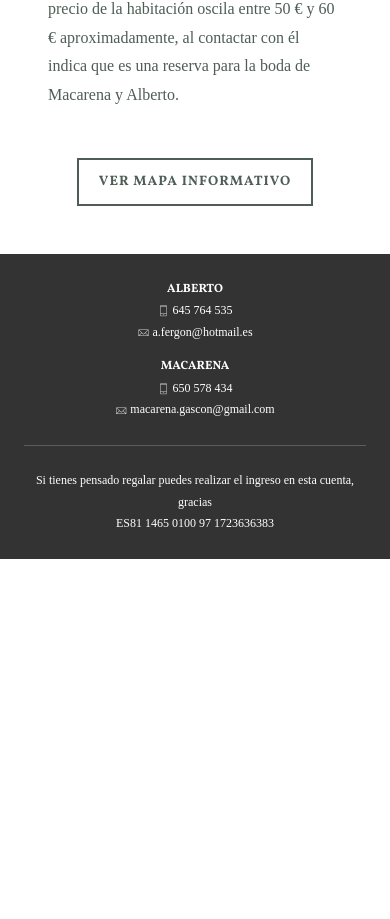
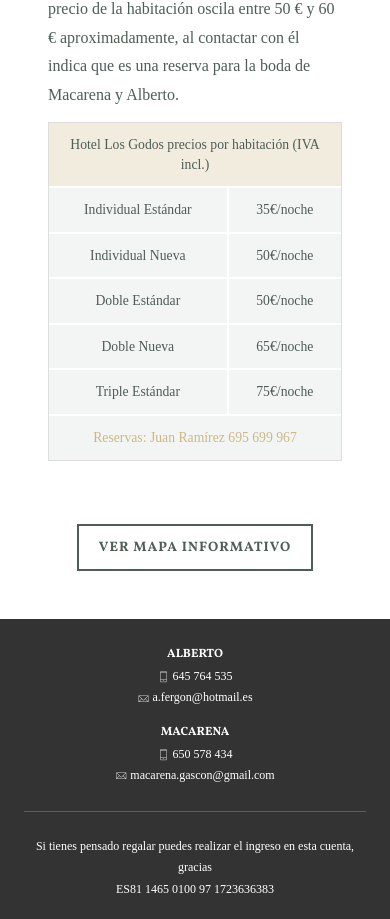
Before and after one commit to enlacemarbel/website, a plain HTML site: page dormir.html in a window 390 px wide. Shown: the part 1498-2417 px from the top of the page. Before the commit the page ends 2057 px from the top, so only its background shows below. Drawn offline with nearby package versions, Linux system fonts and the light colour scheme; files that its build step writes are made by us from their sources; a script that the page names is missing; a web font is replaced by a local one.

Commit message:
Los Godos update 2

```diff
--- a/dormir.html
+++ b/dormir.html
@@ -154,6 +154,47 @@
               <p class="marginDown">
                 También os recomendamos un hotel que acaban de inaugurar, <strong>Hotel Los Godos</strong>, aún no tienen su web publicada, pero podéis gestionar la reserva contactando con <strong>Juan Ramírez</strong> en el número<a href="tel:695699967"> 695 699 967</a> Es un hotel totalmente reformado en el que el precio de la habitación oscila entre 50 € y 60 € aproximadamente, al contactar con él indica que es una reserva para la boda de Macarena y Alberto.
               </p>
+              <!-- Data table -->
+              <div class="row marginDown-xl">
+                <div class="col-sm-6 col col-sm-offset-3">
+                  <div class="table-responsive">
+                    <table class="customTable yellow">
+                      <thead>
+                        <tr>
+                           <th colspan="2">Hotel Los Godos precios por habitación (IVA incl.)</th>
+                        </tr>
+                        </thead>
+                        <tfoot>
+                        <tr>
+                            <th colspan="2">Reservas: Juan Ramírez <a href="tel:695699967"> 695 699 967</a></th>
+                        </tr>
+                        </tfoot>
+                        <tbody>
+                           <tr>
+                            <td>Individual Estándar</td>
+                            <td>35€/noche</td>
+                        </tr>
+                        <tr>
+                           <td>Individual Nueva</td>
+                           <td>50€/noche</td>
+                        </tr>
+                        <tr>
+                            <td>Doble Estándar</td>
+                            <td>50€/noche</td>
+                        </tr>
+                        <tr>
+                            <td>Doble Nueva</td>
+                            <td>65€/noche</td>
+                        </tr>
+                         <tr>
+                            <td>Triple Estándar</td>
+                            <td>75€/noche</td>
+                        </tr>
+                        </tbody>
+                    </table>
+                  </div>
+                </div>
+              </div><!--End of Data table -->
             </section><!--End of Section 01 -->
             <!-- Section 04 -->
             <section class="btnCenter">
```
